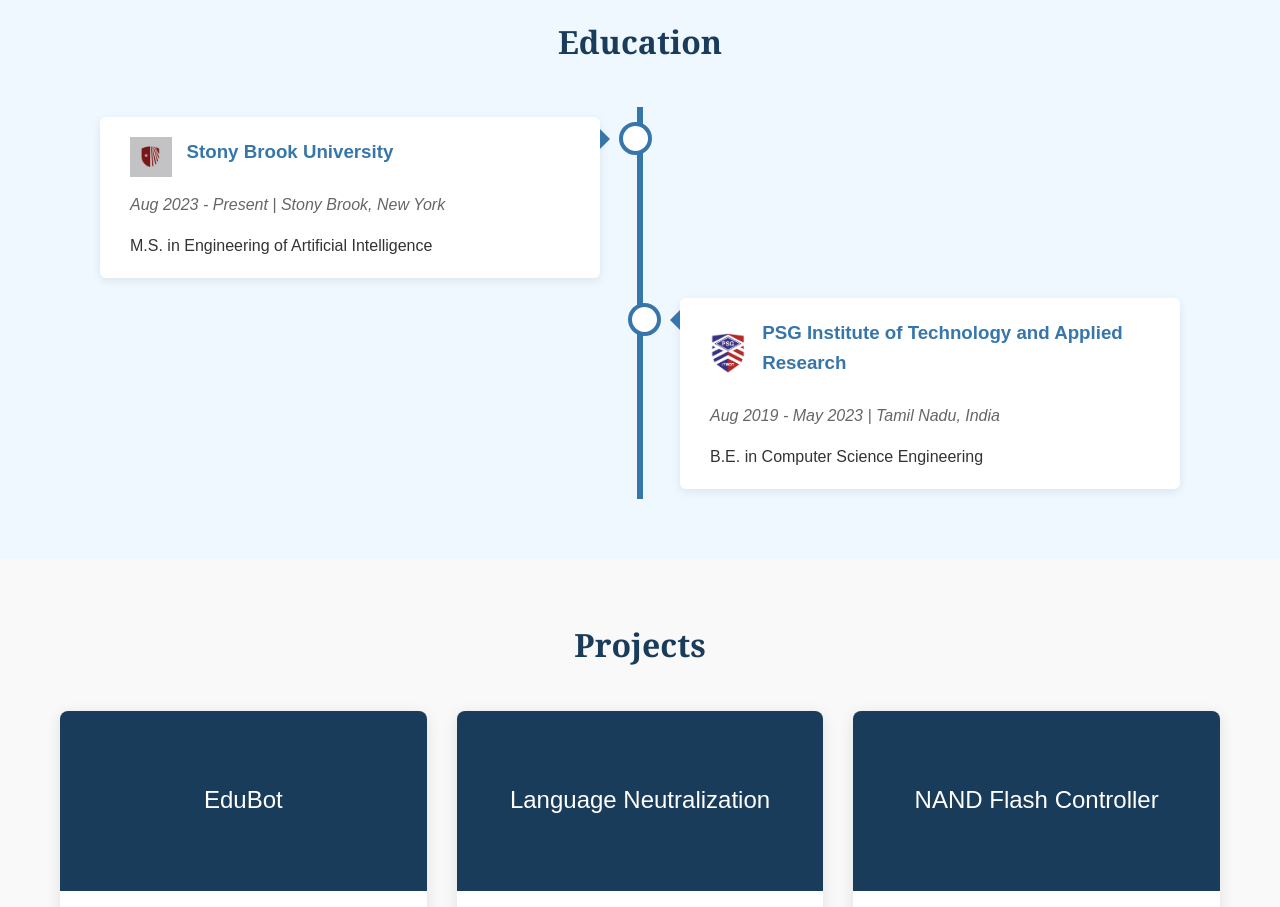
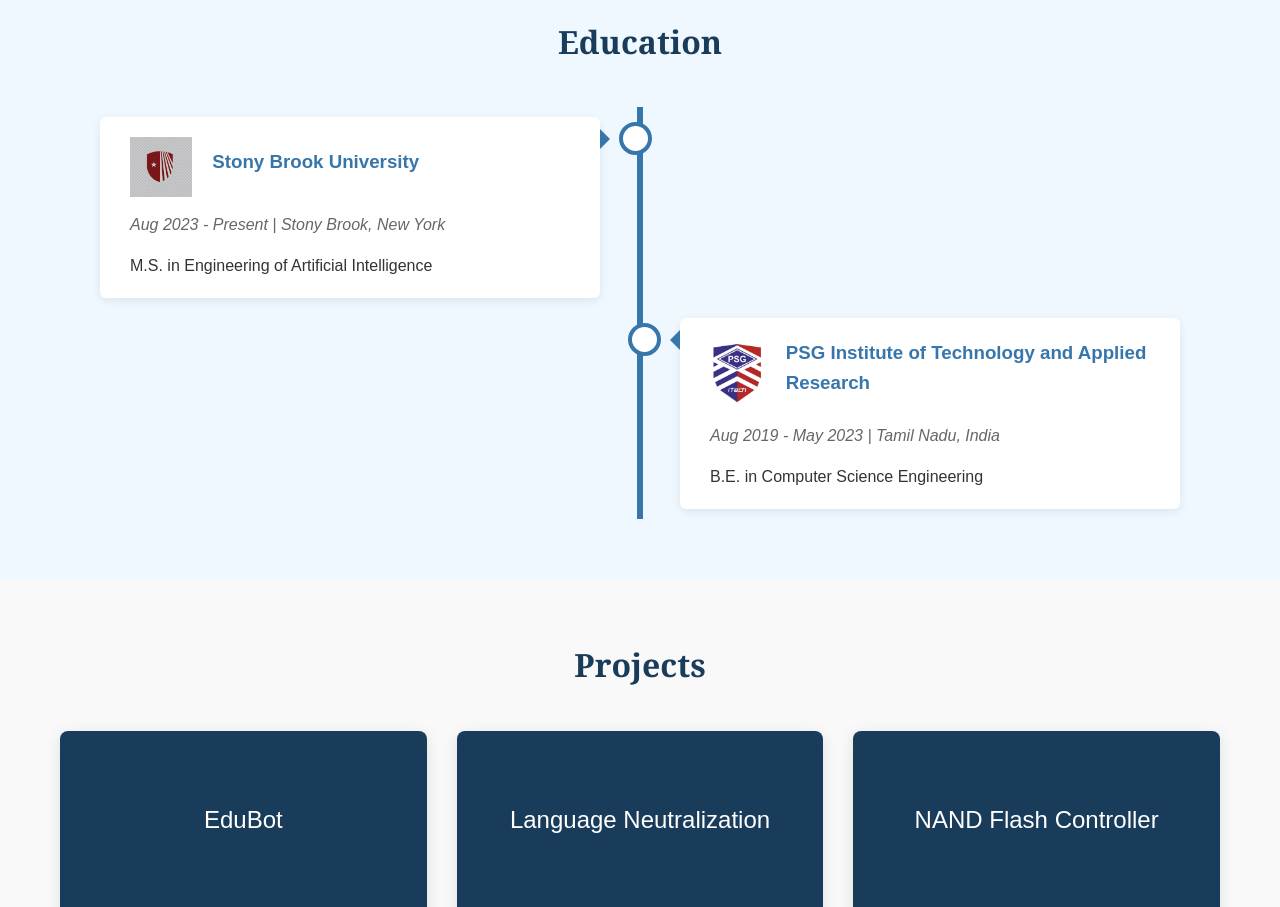
Before and after one commit to ManasaPantra/manasapantra.github.io, a plain HTML site: page index.html in a window 1280 px wide. Shown: the part 2620-3527 px from the top of the page. Drawn offline with Linux system fonts and the light colour scheme.

Commit message:
Update index.html

```diff
--- a/index.html
+++ b/index.html
@@ -343,8 +343,8 @@
         }
 
         .logo-container img {
-            height: 40px;
-            margin-right: 15px;
+            height: 60px;
+            margin-right: 20px;
             object-fit: contain;
         }
 
```
